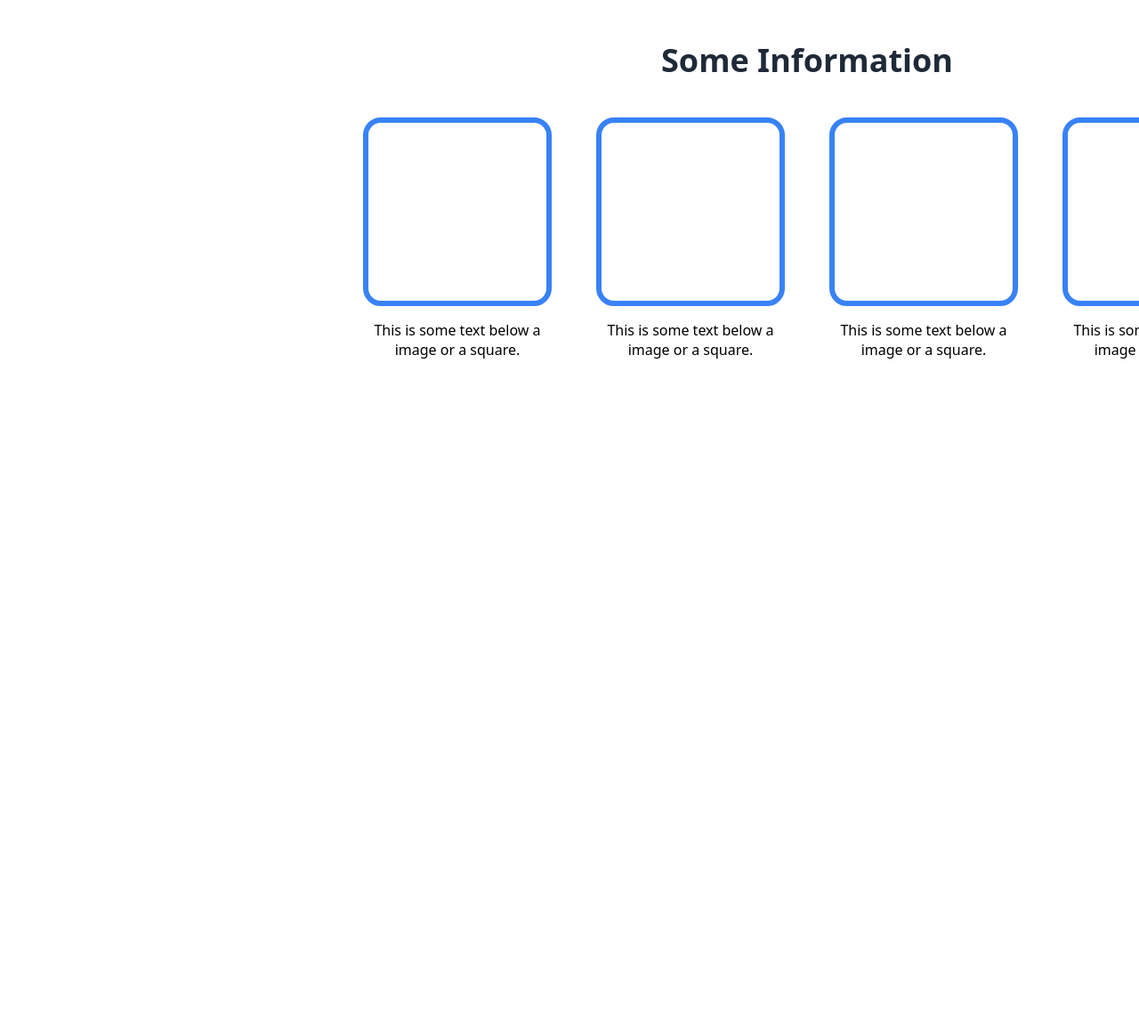
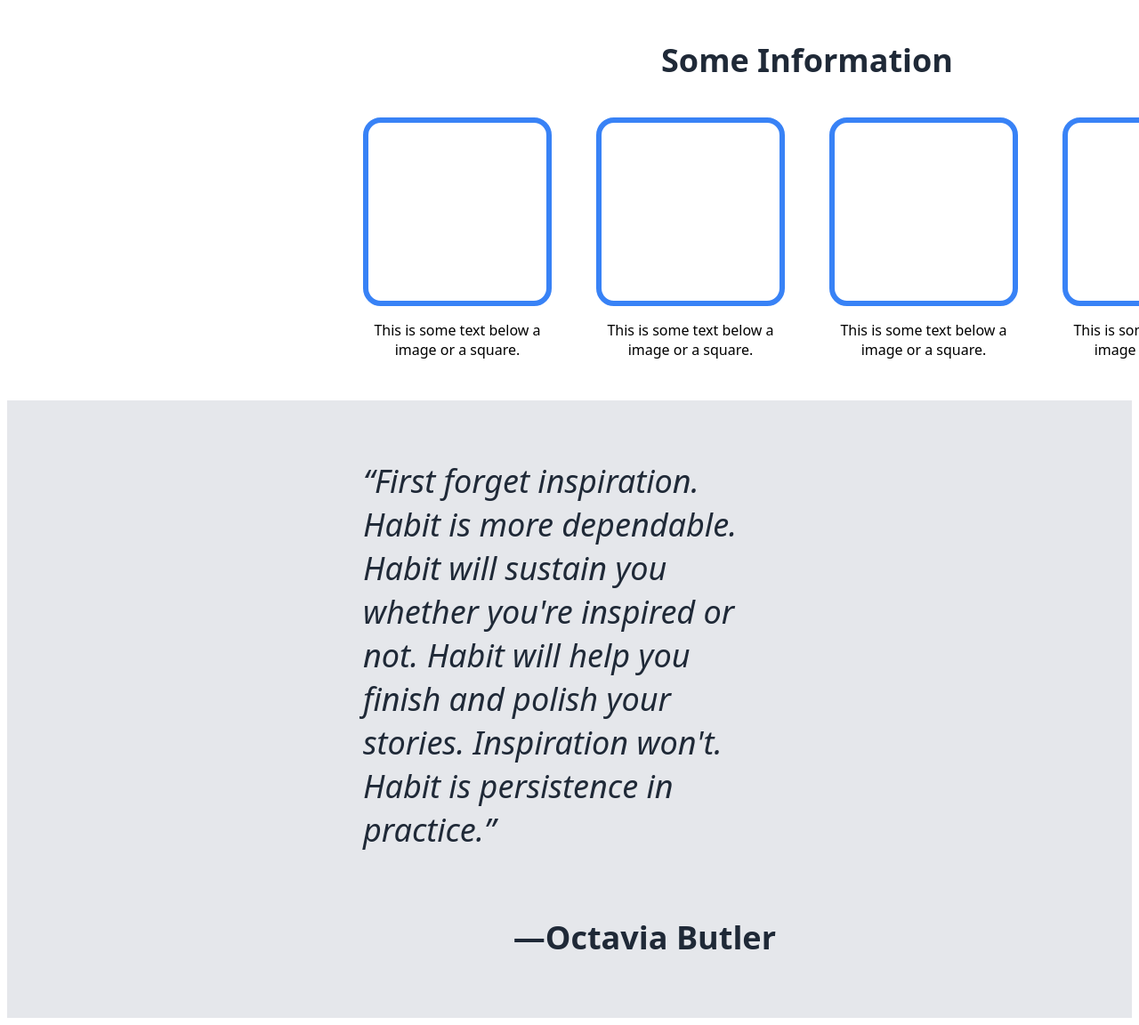
Before and after one commit to D-cell277/Landing-page, a plain HTML site: page index.html in a window 1280 px wide. Shown: the part 749-1901 px from the top of the page at 89% size. Before the commit the page ends 1207 px from the top, so only its background shows below. Drawn offline with Linux system fonts and the light colour scheme.

Commit message:
Add Quote/testimonial section.

```diff
--- a/index.html
+++ b/index.html
@@ -48,5 +48,9 @@
         </div>
 
     </div>
+    <div class="quote">
+        <p><em>“First forget inspiration. Habit is more dependable. Habit will sustain you whether you're inspired or not. Habit will help you finish and polish your stories. Inspiration won't. Habit is persistence in practice.”</em></p>
+        <p><strong>―Octavia Butler</strong></p>
+    </div>
 </body>
 </html>
--- a/style.css
+++ b/style.css
@@ -83,6 +83,17 @@ body {
     border: solid #3882f6 6px;
     border-radius: 20px;
 }
+.quote {
+    padding: 30px 400px;
+    color: #1f2937;
+    background-color: #e5e7eb;
+    font-size: 36px;
+    display: flex;
+    flex-direction: column;
+    align-items: flex-end;
+}
+
+
 ul {
     display: flex;
     margin: 0;
```
